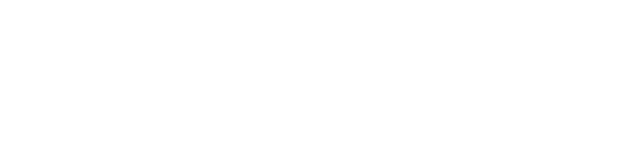
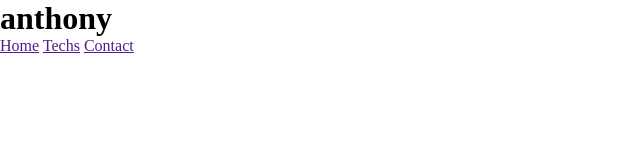
Before and after one commit to oAnthonyG/Portifolio-Anthony-Guilherme, a plain HTML site: page index.html in a window 1280 px wide. Shown: the whole page, without its empty margins (0-640 px from the left). Drawn offline with Linux system fonts and the light colour scheme.

Commit message:
add a components pasta and components css

```diff
--- /dev/null
+++ b/components/reset.css
@@ -0,0 +1,5 @@
+*{
+    margin: 0;
+    padding: 0;
+    box-sizing: border-box;
+}
--- a/index.html
+++ b/index.html
@@ -4,9 +4,20 @@
     <meta charset="UTF-8">
     <meta http-equiv="X-UA-Compatible" content="IE=edge">
     <meta name="viewport" content="width=device-width, initial-scale=1.0">
+
     <title>Anthony Guilherme</title>
+    <link rel="stylesheet" href="./components/reset.css">
+    <link rel="stylesheet" href="./components/main-body.css">
+    <link rel="stylesheet" href="./components/main-header.css">
 </head>
 <body>
-
+    <header class="main_header">
+        <h1 class="header__title">anthony</h1>
+        <nav class="header__nav">
+            <a class="header__nav__link" href="">Home</a>
+            <a class="header__nav__link" href="">Techs</a>
+            <a class="header__nav__link" href="">Contact</a>
+        </nav>
+    </header>
 </body>
 </html>
```
Also changed, not shown: components/main-body.css (added), components/main-header.css (added).
